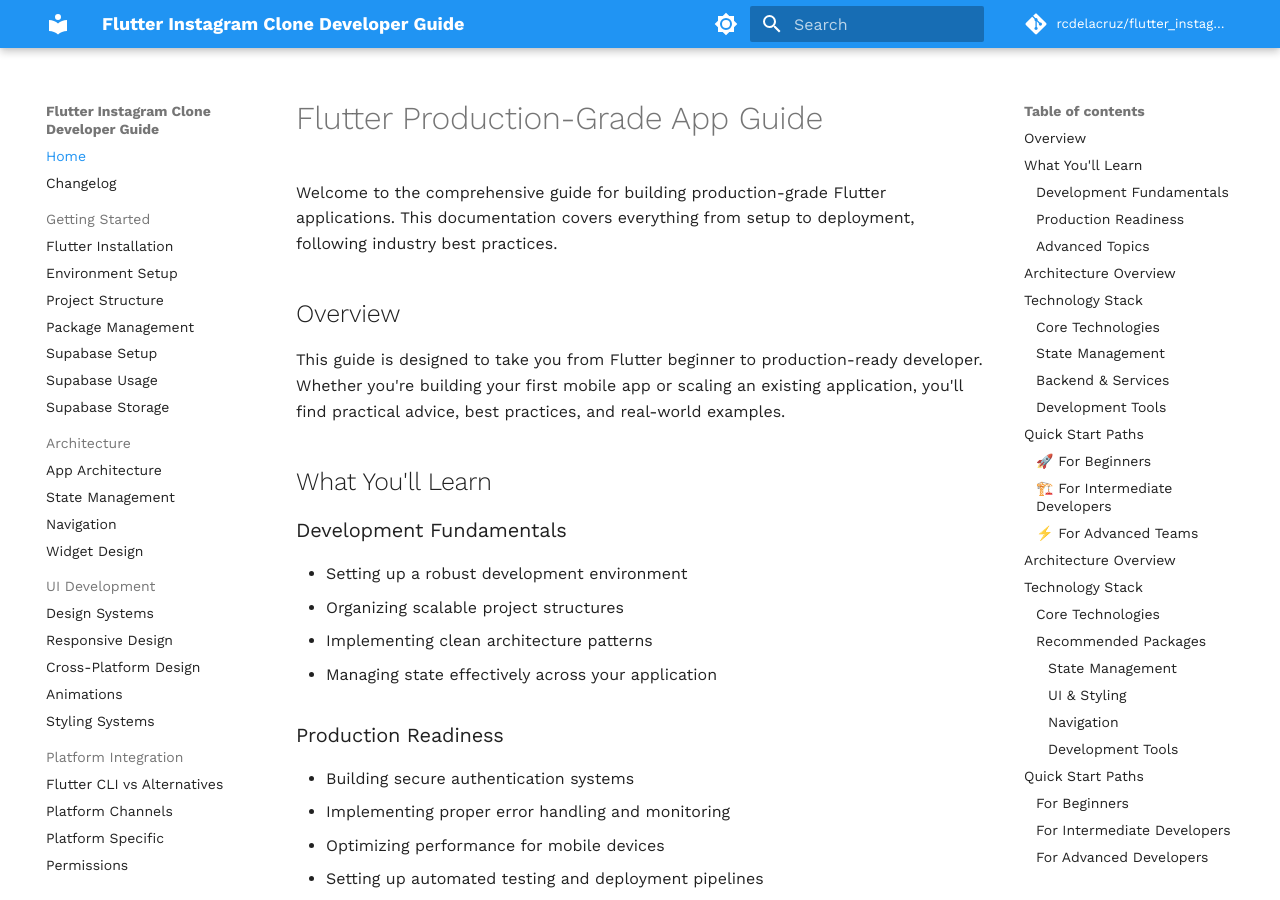
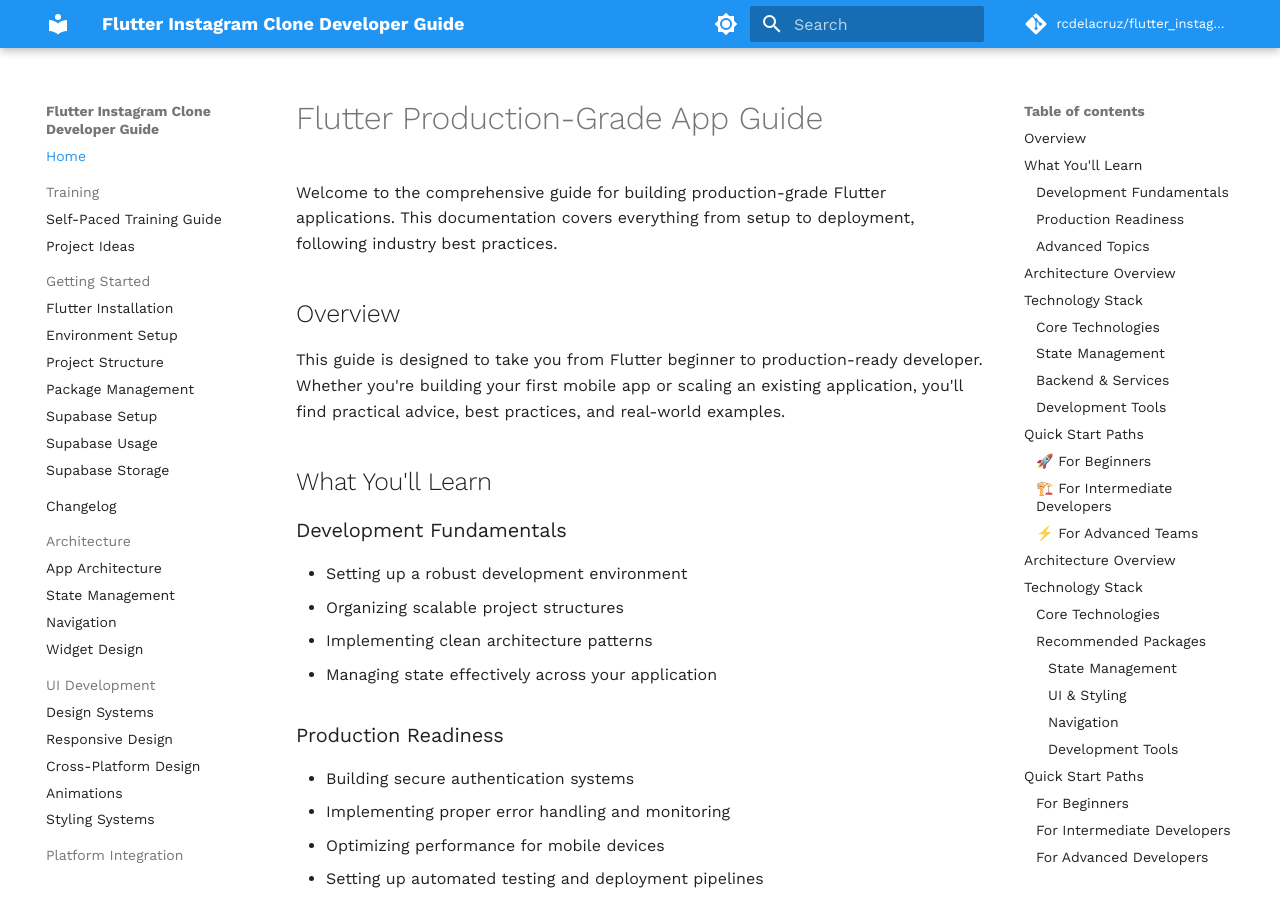
Before and after one commit to rcdelacruz/flutter_instagram_app, an MkDocs documentation site: the page built from docs/index.md, in a window 1280 px wide and 900 px high. Built offline with MkDocs 1.6.1 and Material for MkDocs 9.7.7, drawn with Linux system fonts in a browser that asks for light colours; comment, search, counter and statistics services are not loaded.

Commit message:
Move Training section to top of navigation for easy access
- Moved Training section to be the second item (after Home) in navigation
- Training materials now prominently displayed for training-focused usage
- Self-Paced Training Guide and Project Ideas easily accessible
- Removed duplicate Training section from bottom of navigation
- Optimized navigation structure for training purposes
- MkDocs builds cleanly with improved navigation hierarchy

```diff
--- a/mkdocs.yml
+++ b/mkdocs.yml
@@ -64,7 +64,9 @@ markdown_extensions:
 
 nav:
   - Home: index.md
-  - Changelog: CHANGELOG.md
+  - Training:
+    - Self-Paced Training Guide: training/self-paced-training-guide.md
+    - Project Ideas: training/project-ideas.md
   - Getting Started:
     - Flutter Installation: setup/flutter-installation.md
     - Environment Setup: setup/environment-setup.md
@@ -73,6 +75,7 @@ nav:
     - Supabase Setup: setup/supabase-setup.md
     - Supabase Usage: setup/supabase-usage.md
     - Supabase Storage: setup/supabase-storage-setup.md
+  - Changelog: CHANGELOG.md
   - Architecture:
     - App Architecture: architecture/app-architecture.md
     - State Management: architecture/state-management.md
@@ -129,9 +132,6 @@ nav:
     - Hot Reload & Hot Restart: maintenance/hot-reload.md
     - Migrations: maintenance/migrations.md
     - Legacy Support: maintenance/legacy-support.md
-  - Training:
-    - Self-Paced Training Guide: training/self-paced-training-guide.md
-    - Project Ideas: training/project-ideas.md
   - Documentation:
     - MkDocs Setup: setup-mkdocs.md
 
```
